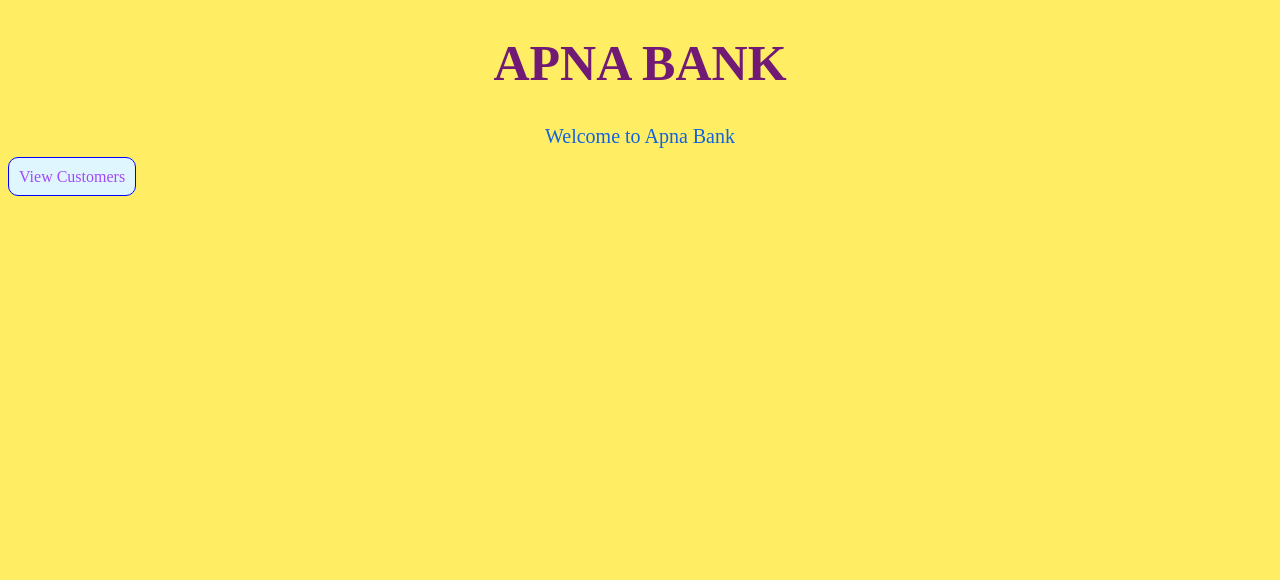
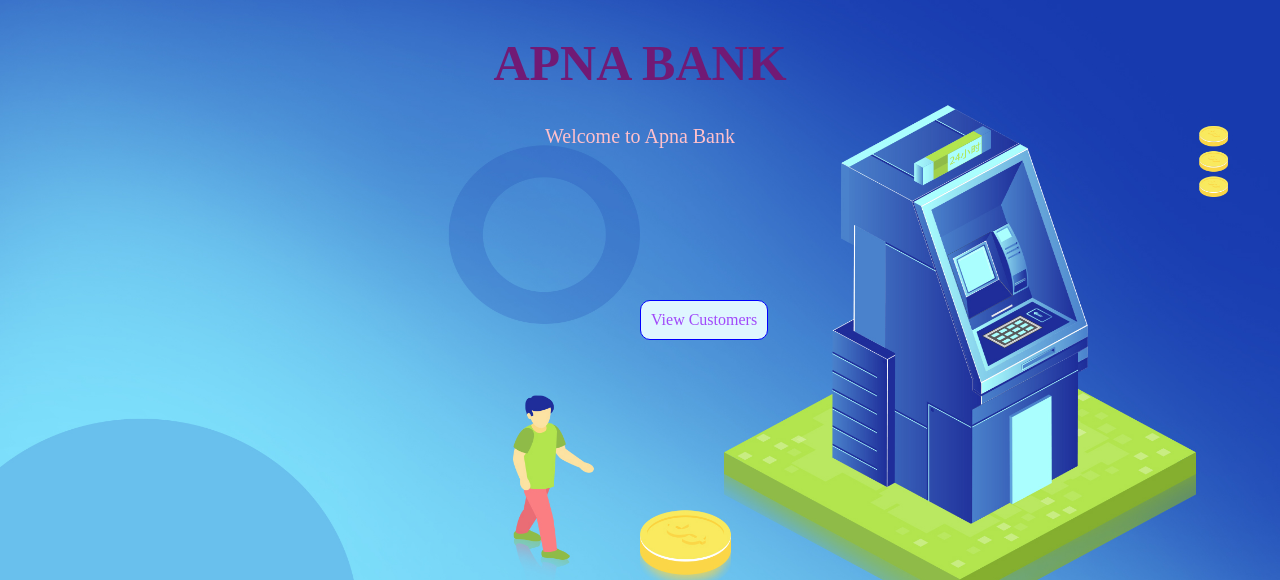
Before and after one commit to divyasingh-05/Apna-Bank, a Django app: page / in a window 1280 px wide. Shown: the top 580 px of the page. Run offline with Django 4.2, Linux system fonts and the light colour scheme.

Commit message:
Updated Project

```diff
--- a/BankingSystem/Banking_System/templates/customers.html
+++ b/BankingSystem/Banking_System/templates/customers.html
@@ -4,7 +4,7 @@
     <meta charset="UTF-8">
     <title>Banking System:Customers details</title>
     <style>
-        #head{color:#990000}
+        #head{color:#990000;}
         #first{background-color:#FFEE63}
         .tab,tr,td,th{border:1px solid #E15FED;border-collapse:collapse;padding:10px;background-color:#FCF8E8}
         #link{text-decoration:none}
--- a/BankingSystem/Banking_System/templates/index.html
+++ b/BankingSystem/Banking_System/templates/index.html
@@ -5,15 +5,15 @@
     <title>Banking System:Home</title>
     <style>
     #heading{text-align: center;color:#711A75;font-size:50px;}
-    #first{background-color:#FFEE63}
-    #para{text-align:center;color:#1363DF;font-size:20px;}
-    #link{border:1px solid blue; background-color:#DFF6FF;text-decoration:none;padding:10px;color:#A149FA;border-radius:10px;}
+    #first{background-image:url(/media/backg.jpg);background-size:100% 400%;background-repeat:no-repeat;}
+    #para{text-align:center;color:pink;font-size:20px;}
+    #link{border:1px solid blue; background-color:#DFF6FF;text-decoration:none;padding:10px;color:#A149FA;border-radius:10px;position:absolute;top:300px;left:50%;}
     </style>
 </head>
 <body id="first">
-   <!--<img src="{{ MEDIA_URL }}/backg.jpg">-->
     <h1 id="heading">APNA BANK</h1>
     <p id="para">Welcome to Apna Bank</p>
+
     <a href="{% url 'customers' %}" id="link">View Customers</a>
 </body>
 </html>
```
Also changed, not shown: BankingSystem/Banking_System/media/backg.jpg (deleted), BankingSystem/db.sqlite3, Presentation1.jpg (added).
